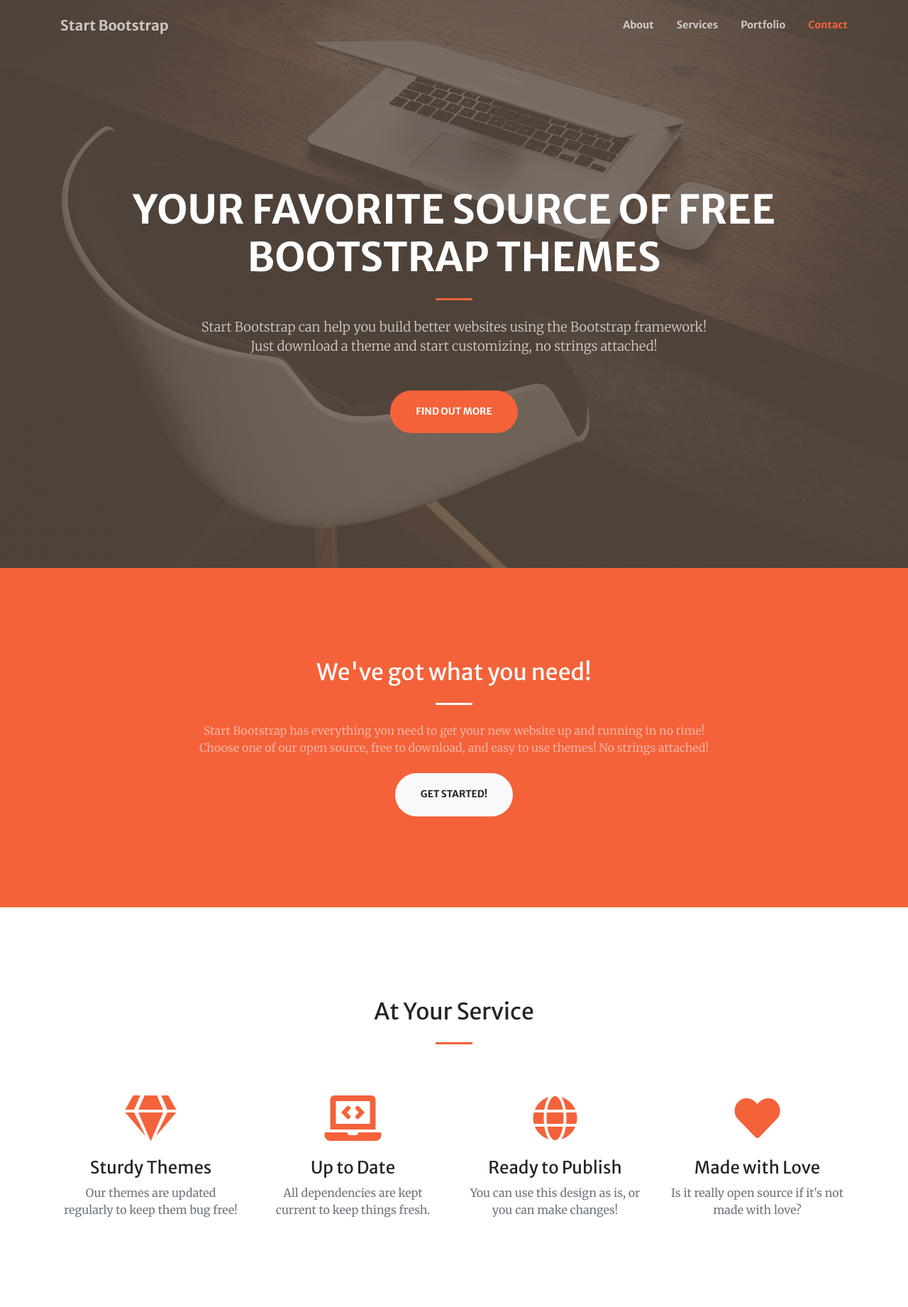
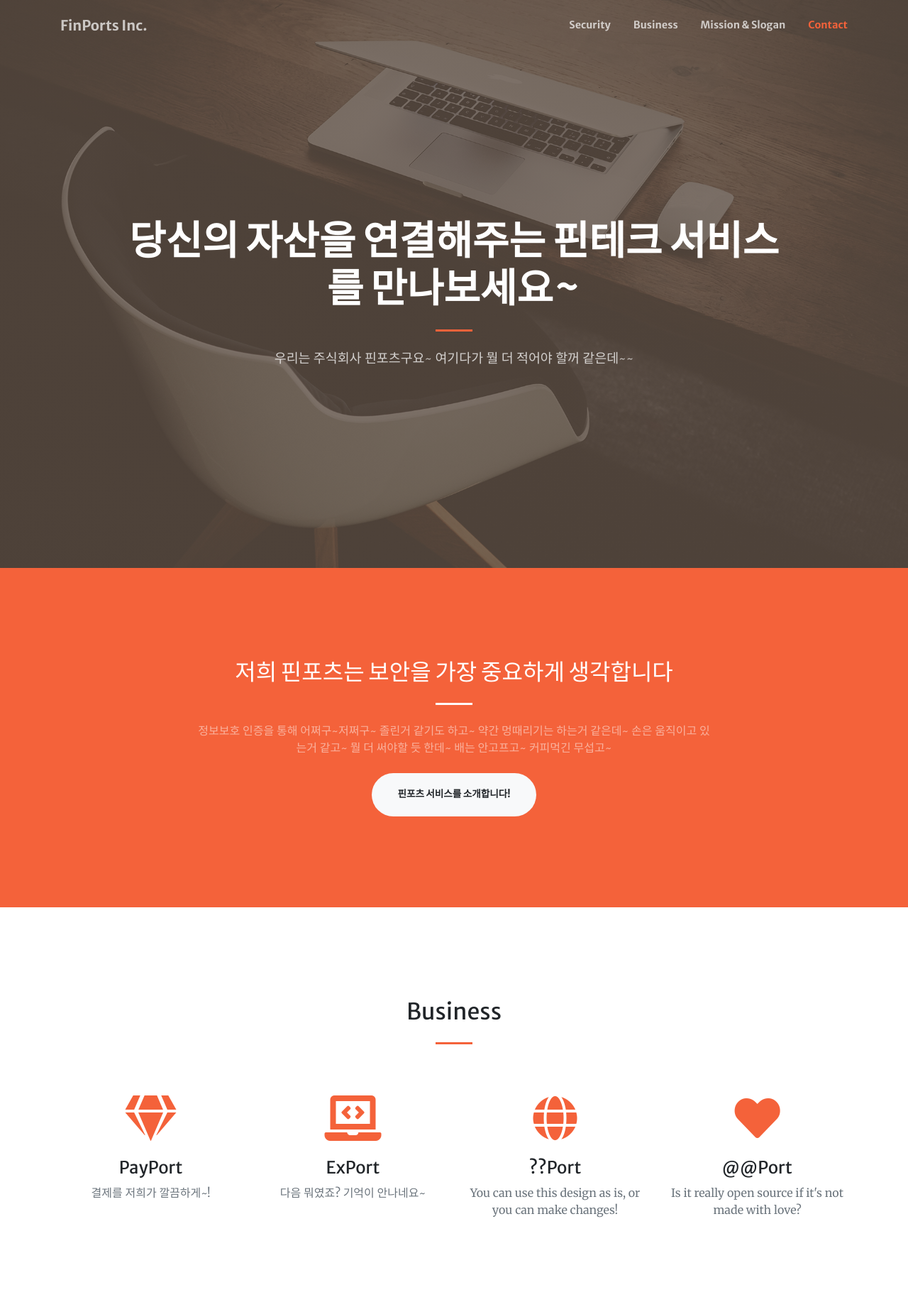
Before and after one commit to finports/webpages, a website with bundled scripts: page index.html in a window 1280 px wide. Shown: the top 1841 px of the page at 71% size. Built offline with nearby package versions, Linux system fonts and the light colour scheme.

Commit message:
check margin

```diff
--- a/index.html
+++ b/index.html
@@ -8,7 +8,7 @@
   <meta name="description" content="">
   <meta name="author" content="">
 
-  <title>Creative - Start Bootstrap Theme</title>
+  <title>FinPorts Inc. - Connect All Asset</title>
 
   <!-- Font Awesome Icons -->
   <link href="vendor/fontawesome-free/css/all.min.css" rel="stylesheet" type="text/css">
@@ -30,20 +30,20 @@
   <!-- Navigation -->
   <nav class="navbar navbar-expand-lg navbar-light fixed-top py-3" id="mainNav">
     <div class="container">
-      <a class="navbar-brand js-scroll-trigger" href="#page-top">Start Bootstrap</a>
+      <a class="navbar-brand js-scroll-trigger" href="#page-top">FinPorts Inc.</a>
       <button class="navbar-toggler navbar-toggler-right" type="button" data-toggle="collapse" data-target="#navbarResponsive" aria-controls="navbarResponsive" aria-expanded="false" aria-label="Toggle navigation">
         <span class="navbar-toggler-icon"></span>
       </button>
       <div class="collapse navbar-collapse" id="navbarResponsive">
         <ul class="navbar-nav ml-auto my-2 my-lg-0">
           <li class="nav-item">
-            <a class="nav-link js-scroll-trigger" href="#about">About</a>
+            <a class="nav-link js-scroll-trigger" href="#about">Security</a>
           </li>
           <li class="nav-item">
-            <a class="nav-link js-scroll-trigger" href="#services">Services</a>
+            <a class="nav-link js-scroll-trigger" href="#services">Business</a>
           </li>
           <li class="nav-item">
-            <a class="nav-link js-scroll-trigger" href="#portfolio">Portfolio</a>
+            <a class="nav-link js-scroll-trigger" href="#portfolio">Mission & Slogan</a>
           </li>
           <li class="nav-item">
             <a class="nav-link js-scroll-trigger" href="#contact">Contact</a>
@@ -58,12 +58,11 @@
     <div class="container h-100">
       <div class="row h-100 align-items-center justify-content-center text-center">
         <div class="col-lg-10 align-self-end">
-          <h1 class="text-uppercase text-white font-weight-bold">Your Favorite Source of Free Bootstrap Themes</h1>
+          <h1 class="text-uppercase text-white font-weight-bold">당신의 자산을 연결해주는 핀테크 서비스를 만나보세요~</h1>
           <hr class="divider my-4">
         </div>
         <div class="col-lg-8 align-self-baseline">
-          <p class="text-white-75 font-weight-light mb-5">Start Bootstrap can help you build better websites using the Bootstrap framework! Just download a theme and start customizing, no strings attached!</p>
-          <a class="btn btn-primary btn-xl js-scroll-trigger" href="#about">Find Out More</a>
+          <p class="text-white-75 font-weight-light mb-5">우리는 주식회사 핀포츠구요~ 여기다가 뭘 더 적어야 할꺼 같은데~~</p>
         </div>
       </div>
     </div>
@@ -74,10 +73,10 @@
     <div class="container">
       <div class="row justify-content-center">
         <div class="col-lg-8 text-center">
-          <h2 class="text-white mt-0">We've got what you need!</h2>
+          <h2 class="text-white mt-0">저희 핀포츠는 보안을 가장 중요하게 생각합니다</h2>
           <hr class="divider light my-4">
-          <p class="text-white-50 mb-4">Start Bootstrap has everything you need to get your new website up and running in no time! Choose one of our open source, free to download, and easy to use themes! No strings attached!</p>
-          <a class="btn btn-light btn-xl js-scroll-trigger" href="#services">Get Started!</a>
+          <p class="text-white-50 mb-4">정보보호 인증을 통해 어쩌구~저쩌구~ 졸린거 같기도 하고~ 약간 멍때리기는 하는거 같은데~ 손은 움직이고 있는거 같고~ 뭘 더 써야할 듯 한데~ 배는 안고프고~ 커피먹긴 무섭고~</p>
+          <a class="btn btn-light btn-xl js-scroll-trigger" href="#services">핀포츠 서비스를 소개합니다!</a>
         </div>
       </div>
     </div>
@@ -86,34 +85,34 @@
   <!-- Services Section -->
   <section class="page-section" id="services">
     <div class="container">
-      <h2 class="text-center mt-0">At Your Service</h2>
+      <h2 class="text-center mt-0">Business</h2>
       <hr class="divider my-4">
       <div class="row">
         <div class="col-lg-3 col-md-6 text-center">
           <div class="mt-5">
             <i class="fas fa-4x fa-gem text-primary mb-4"></i>
-            <h3 class="h4 mb-2">Sturdy Themes</h3>
-            <p class="text-muted mb-0">Our themes are updated regularly to keep them bug free!</p>
+            <h3 class="h4 mb-2">PayPort</h3>
+            <p class="text-muted mb-0">결제를 저희가 깔끔하게~!</p>
           </div>
         </div>
         <div class="col-lg-3 col-md-6 text-center">
           <div class="mt-5">
             <i class="fas fa-4x fa-laptop-code text-primary mb-4"></i>
-            <h3 class="h4 mb-2">Up to Date</h3>
-            <p class="text-muted mb-0">All dependencies are kept current to keep things fresh.</p>
+            <h3 class="h4 mb-2">ExPort</h3>
+            <p class="text-muted mb-0">다음 뭐였죠? 기억이 안나네요~</p>
           </div>
         </div>
         <div class="col-lg-3 col-md-6 text-center">
           <div class="mt-5">
             <i class="fas fa-4x fa-globe text-primary mb-4"></i>
-            <h3 class="h4 mb-2">Ready to Publish</h3>
+            <h3 class="h4 mb-2">??Port</h3>
             <p class="text-muted mb-0">You can use this design as is, or you can make changes!</p>
           </div>
         </div>
         <div class="col-lg-3 col-md-6 text-center">
           <div class="mt-5">
             <i class="fas fa-4x fa-heart text-primary mb-4"></i>
-            <h3 class="h4 mb-2">Made with Love</h3>
+            <h3 class="h4 mb-2">@@Port</h3>
             <p class="text-muted mb-0">Is it really open source if it's not made with love?</p>
           </div>
         </div>
```
